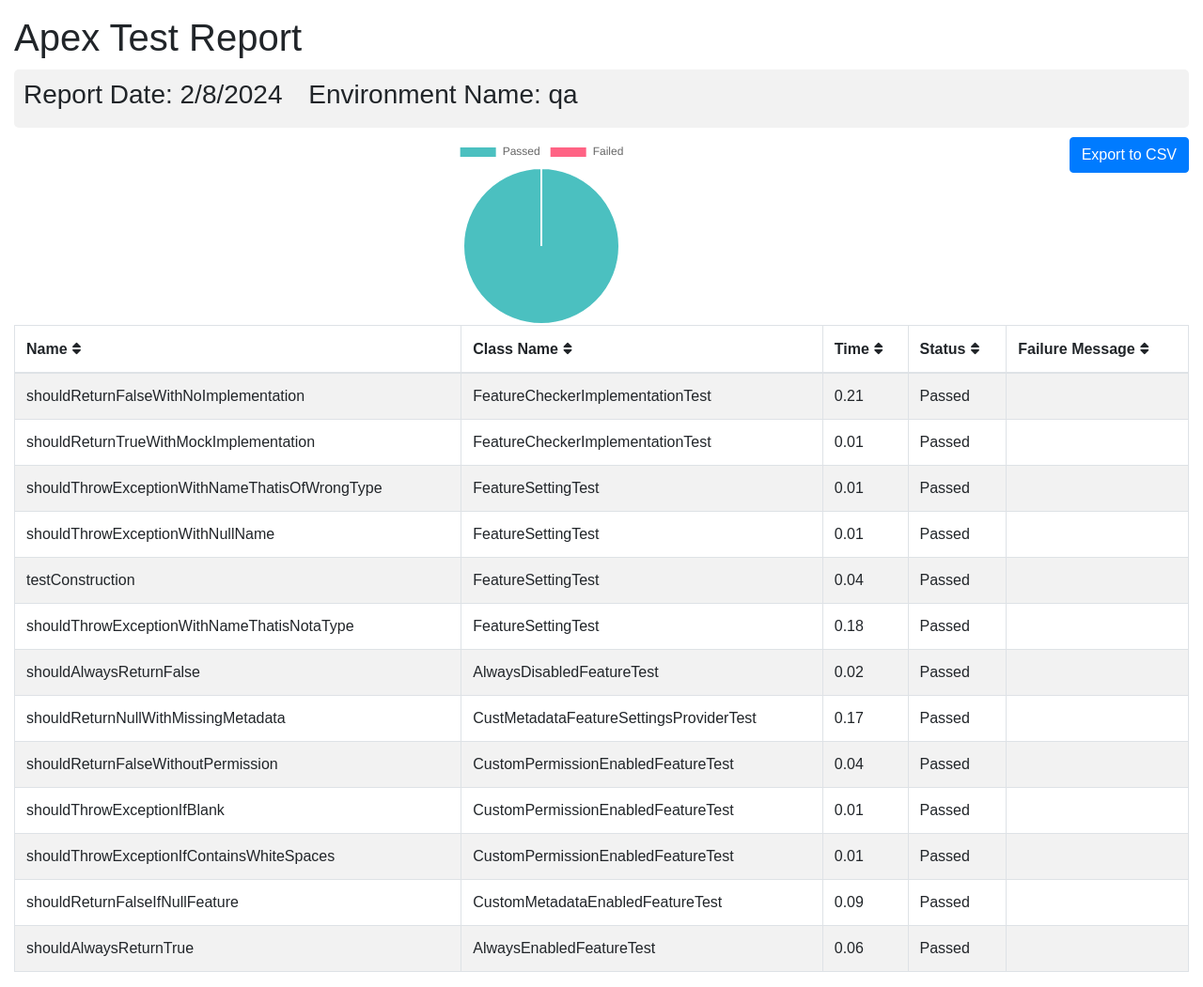
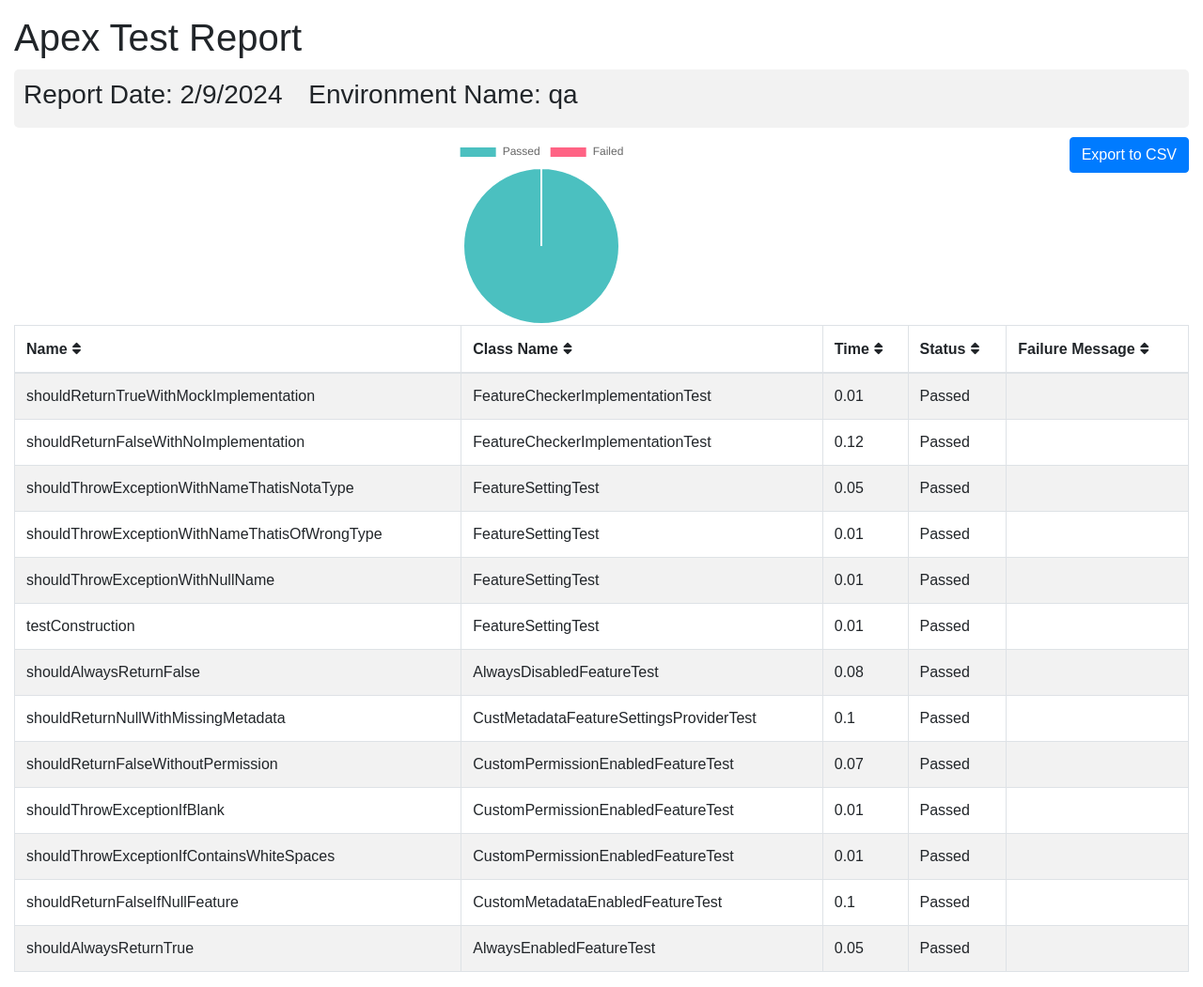
Before and after one commit to flxbl-io/sfops-dashboard, a Jekyll site: the page apextestResults/qa.html, which Jekyll copies as it is, in a window 1280 px wide. Shown: the whole page at 94% size. Built offline with Jekyll 4.4.1, drawn with Linux system fonts in a browser that asks for light colours.

Commit message:
Updated apex test results

```diff
--- a/apextestResults/qa.html
+++ b/apextestResults/qa.html
@@ -102,7 +102,7 @@
       <div class="container-fluid">
         <h1 class="mt-3">Apex Test Report</h1>
         <div class="info-card">
-        <h3>Report Date: 2/8/2024 <span style="margin-left: 20px;">Environment Name: qa</span></h3>
+        <h3>Report Date: 2/9/2024 <span style="margin-left: 20px;">Environment Name: qa</span></h3>
         </div>
         <button onclick="exportTableToCSV('testReport.csv')" class="btn btn-primary float-right">Export to CSV</button>
         <div id="chart-container">
@@ -121,16 +121,23 @@
             </thead>
             <tbody>
         <tr>
-          <td>shouldReturnFalseWithNoImplementation</td>
+          <td>shouldReturnTrueWithMockImplementation</td>
           <td>FeatureCheckerImplementationTest</td>
-          <td>0.21</td>
+          <td>0.01</td>
           <td>Passed</td>
           <td></td>
         </tr>
         <tr>
-          <td>shouldReturnTrueWithMockImplementation</td>
+          <td>shouldReturnFalseWithNoImplementation</td>
           <td>FeatureCheckerImplementationTest</td>
-          <td>0.01</td>
+          <td>0.12</td>
+          <td>Passed</td>
+          <td></td>
+        </tr>
+        <tr>
+          <td>shouldThrowExceptionWithNameThatisNotaType</td>
+          <td>FeatureSettingTest</td>
+          <td>0.05</td>
           <td>Passed</td>
           <td></td>
         </tr>
@@ -151,35 +158,28 @@
         <tr>
           <td>testConstruction</td>
           <td>FeatureSettingTest</td>
-          <td>0.04</td>
-          <td>Passed</td>
-          <td></td>
-        </tr>
-        <tr>
-          <td>shouldThrowExceptionWithNameThatisNotaType</td>
-          <td>FeatureSettingTest</td>
-          <td>0.18</td>
+          <td>0.01</td>
           <td>Passed</td>
           <td></td>
         </tr>
         <tr>
           <td>shouldAlwaysReturnFalse</td>
           <td>AlwaysDisabledFeatureTest</td>
-          <td>0.02</td>
+          <td>0.08</td>
           <td>Passed</td>
           <td></td>
         </tr>
         <tr>
           <td>shouldReturnNullWithMissingMetadata</td>
           <td>CustMetadataFeatureSettingsProviderTest</td>
-          <td>0.17</td>
+          <td>0.1</td>
           <td>Passed</td>
           <td></td>
         </tr>
         <tr>
           <td>shouldReturnFalseWithoutPermission</td>
           <td>CustomPermissionEnabledFeatureTest</td>
-          <td>0.04</td>
+          <td>0.07</td>
           <td>Passed</td>
           <td></td>
         </tr>
@@ -200,14 +200,14 @@
         <tr>
           <td>shouldReturnFalseIfNullFeature</td>
           <td>CustomMetadataEnabledFeatureTest</td>
-          <td>0.09</td>
+          <td>0.1</td>
           <td>Passed</td>
           <td></td>
         </tr>
         <tr>
           <td>shouldAlwaysReturnTrue</td>
           <td>AlwaysEnabledFeatureTest</td>
-          <td>0.06</td>
+          <td>0.05</td>
           <td>Passed</td>
           <td></td>
         </tr>
```
